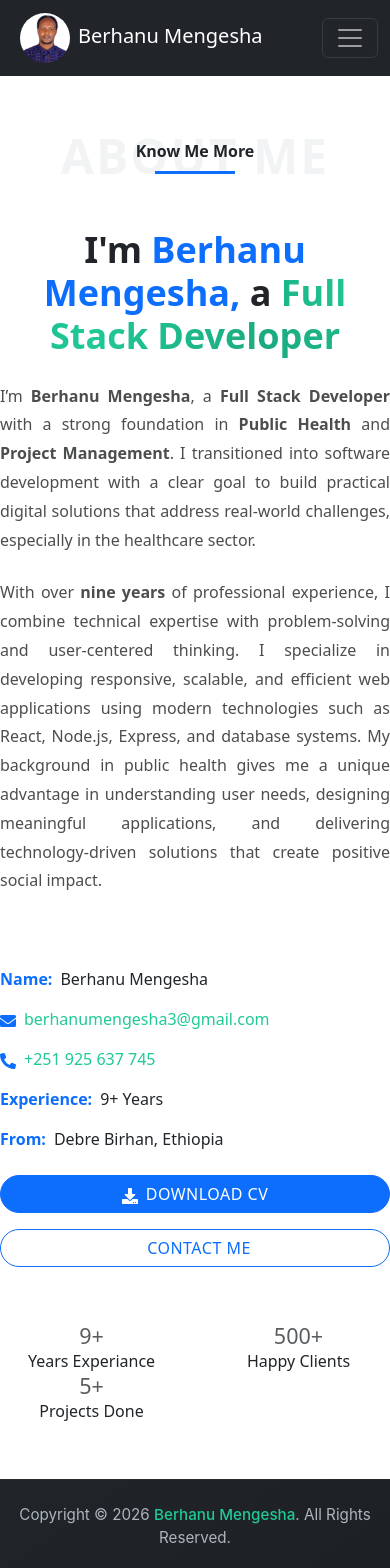
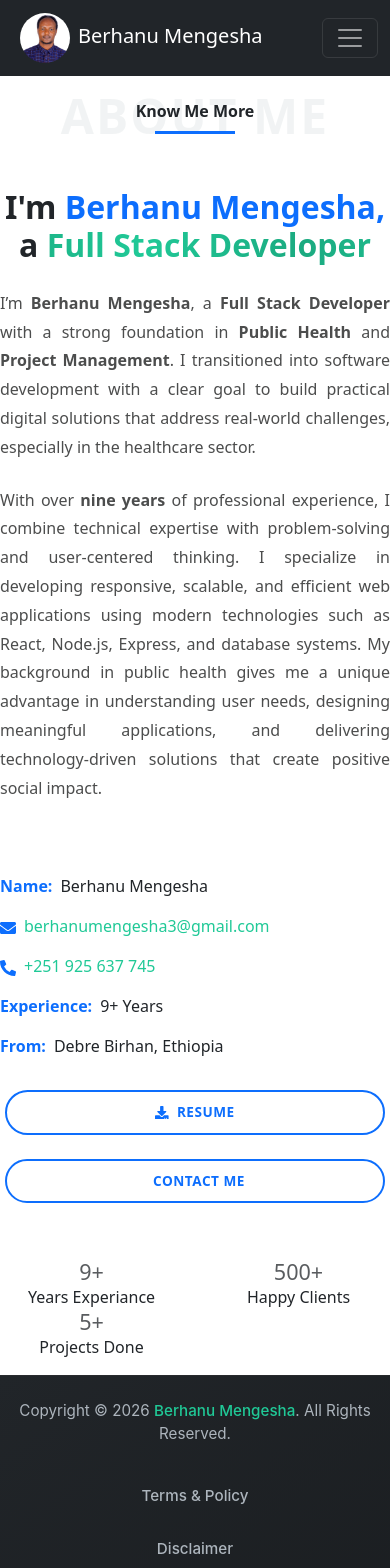
Before and after one commit to Berhan-meng/Portfolio, a React (Vite) app in the folder personal_portfolio/: page /about in a window 390 px wide. Shown: the top 1568 px of the page. Built offline with nearby package versions, Linux system fonts and the light colour scheme.

Commit message:
buttons on about page updated

```diff
--- a/personal_portfolio/src/Components/About/About.jsx
+++ b/personal_portfolio/src/Components/About/About.jsx
@@ -175,23 +175,23 @@ export default function About() {
                 </motion.li>
               </ul>
 
-              <div className={`${styles.resumeWrapper} d-flex flex-wrap gap-2`}>
+              <div className={`${styles.resumeWrapper} flex-wrap gap-2`}>
                 <motion.a
                   href={resume}
                   download="Berhanu_Mengesha_Resume.pdf"
-                  className={`${styles.downloadBtn} btn btn-primary rounded-pill`}
+                  className={`${styles.downloadBtn} rounded-pill shadow-none`}
                   whileHover={{ scale: 1.05 }}
                   whileTap={{ scale: 0.95 }}
                   target="_blank"
                   rel="noopener noreferrer"
                 >
                   <FaDownload className="me-2" />
-                  Download CV
+                  resume
                 </motion.a>
 
                 <motion.a
                   href="/contact"
-                  className={`${styles.contactBtn} btn btn-outline-primary rounded-pill`}
+                  className={`${styles.contactBtn} rounded-pill shadow-none`}
                   whileHover={{ scale: 1.05 }}
                   whileTap={{ scale: 0.95 }}
                 >
--- a/personal_portfolio/src/Components/About/About.module.css
+++ b/personal_portfolio/src/Components/About/About.module.css
@@ -8,8 +8,7 @@
 
 .container {
   width: 100%;
-  margin-right: auto;
-  margin-left: auto;
+  margin-inline: auto;
 }
 
 @media (min-width: 1200px) {
@@ -52,7 +51,6 @@
   width: 80px;
   height: 3px;
   background: linear-gradient(90deg, #20c997, transparent);
-  border: none !important;
 }
 
 /* Main Content */
@@ -80,8 +78,6 @@
   background-size: 200% auto;
   -webkit-background-clip: text;
   -webkit-text-fill-color: transparent;
-  background-clip: text;
-  color: transparent;
   font-weight: 700;
 }
 
@@ -90,14 +86,14 @@
   color: #4c4d4d;
   margin-bottom: 1.5rem;
   font-size: 1.1rem;
- text-align: justify;
+  text-align: justify;
 }
 
 /* Personal Info */
 .emailLink {
   color: #20c997;
   text-decoration: none;
-  transition: all 0.3s ease;
+  transition: color 0.3s ease;
 }
 
 .emailLink:hover {
@@ -105,165 +101,59 @@
   text-decoration: underline;
 }
 
-/* List Styles */
-.listStyle2 {
-  list-style: none;
-  padding: 0;
-}
-
-.listStyle2 li {
-  padding: 0.75rem 0;
-  border-bottom: 1px solid rgba(0, 0, 0, 0.1);
-  color: #4c4d4d;
-}
-
-.listStyle2 li:last-child {
-  border-bottom: none;
-}
-
 /* Buttons */
-.downloadBtn {
-  padding: 0.8rem 2rem;
-  font-weight: 500;
-  text-transform: uppercase;
-  letter-spacing: 0.5px;
-  transition: all 0.3s ease;
+.downloadBtn,
+.contactBtn {
   display: inline-flex;
   align-items: center;
   justify-content: center;
-  background-color: #20c997;
-  border-color: #20c997;
-  color: white;
-  white-space: nowrap;
-  align-items: center;
-}
-
-.downloadBtn:hover {
-  background-color: #1baa80;
-  border-color: #1baa80;
-  transform: translateY(-2px);
-  box-shadow: 0 10px 20px rgba(32, 201, 151, 0.2);
-}
-
-.contactBtn {
-  padding: 0.6rem 2rem;
-  font-weight: 500;
+  font-weight: 600;
   text-transform: uppercase;
   letter-spacing: 0.5px;
-  transition: all 0.3s ease;
-  display: inline-flex;
-  align-items: center;
-  justify-content: center;
-  color: #20c997;
-  border-color: #20c997;
-  white-space: nowrap;
-  align-items: center;
+  border-radius: 50rem;
+  transition: all 0.3s cubic-bezier(0.4, 0, 0.2, 1);
+  text-decoration: none;
+  position: relative;
+  overflow: hidden;
+  border: 2px solid;
+  cursor: pointer;
+  font-size: 1rem;
+  padding: 0.625rem 1.25rem;
+  font-size: 0.85rem;
+  margin: 0.5rem 0.3rem;
 }
-
+.downloadBtn:hover,
 .contactBtn:hover {
+  box-shadow: 0 10px 25px rgba(32, 201, 151, 0.3);
   background-color: #20c997;
   color: white;
   transform: translateY(-2px);
-  box-shadow: 0 10px 20px rgba(32, 201, 151, 0.2);
 }
 
-/* Animation Classes */
-.fadeIn {
-  opacity: 0;
-  animation: fadeIn 0.8s ease forwards;
+/* Keyboard Accessibility */
+.downloadBtn:focus-visible,
+.contactBtn:focus-visible {
+  outline: 2px solid #20c997;
+  outline-offset: 3px;
 }
 
-@keyframes fadeIn {
-  to {
-    opacity: 1;
-  }
+/* Resume Buttons Layout */
+.resumeWrapper {
+  display: flex;
+  gap: 0.75rem;
+  flex-wrap: nowrap;
+  width: 100%;
 }
 
-.slideInLeft {
-  opacity: 0;
-  transform: translateX(-30px);
-  animation: slideInLeft 0.8s ease forwards;
-}
-
-@keyframes slideInLeft {
-  to {
-    opacity: 1;
-    transform: translateX(0);
-  }
-}
-
-.slideInRight {
-  opacity: 0;
-  transform: translateX(30px);
-  animation: slideInRight 0.8s ease forwards;
-}
-
-@keyframes slideInRight {
-  to {
-    opacity: 1;
-    transform: translateX(0);
-  }
-}
-
-/* Responsive Design */
-@media (max-width: 992px) {
-  .section {
-    padding: 3.5rem 0;
-  }
-}
-
+/* Responsive */
 @media (max-width: 768px) {
-  .mainHeading {
-    font-size: 2.25rem;
-  }
-
   .description {
     font-size: 1rem;
   }
 
   .downloadBtn,
   .contactBtn {
-    padding: 0.7rem 1.5rem;
-    font-size: 0.9rem;
     width: 100%;
     margin-bottom: 0.5rem;
   }
-
-  .contactBtn {
-    margin-left: 0 !important;
-  }
 }
-
-/* Typography Utilities */
-.textPrimary {
-  color: #20c997 !important;
-}
-
-.textDark {
-  color: #252b33 !important;
-}
-
-.textLight {
-  color: #dee3e4 !important;
-}
-
-.fw600 {
-  font-weight: 600 !important;
-}
-
-.fw500 {
-  font-weight: 500 !important;
-}
-
-/* Spacing Utilities */
-.mb3 {
-  margin-bottom: 1rem !important;
-}
-
-.mb4 {
-  margin-bottom: 1.5rem !important;
-}
-
-.mb5 {
-  margin-bottom: 3rem !important;
-}
```
